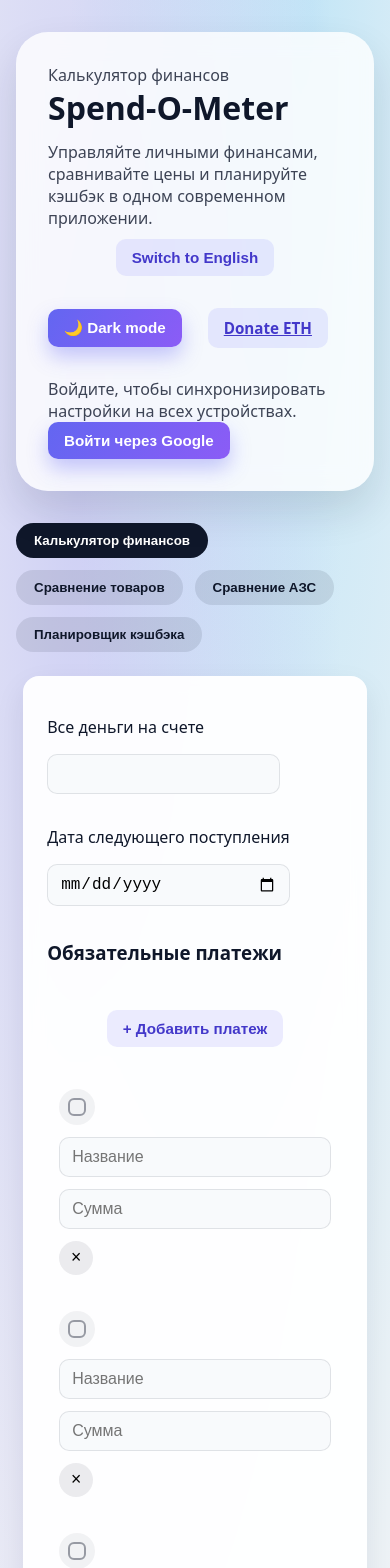
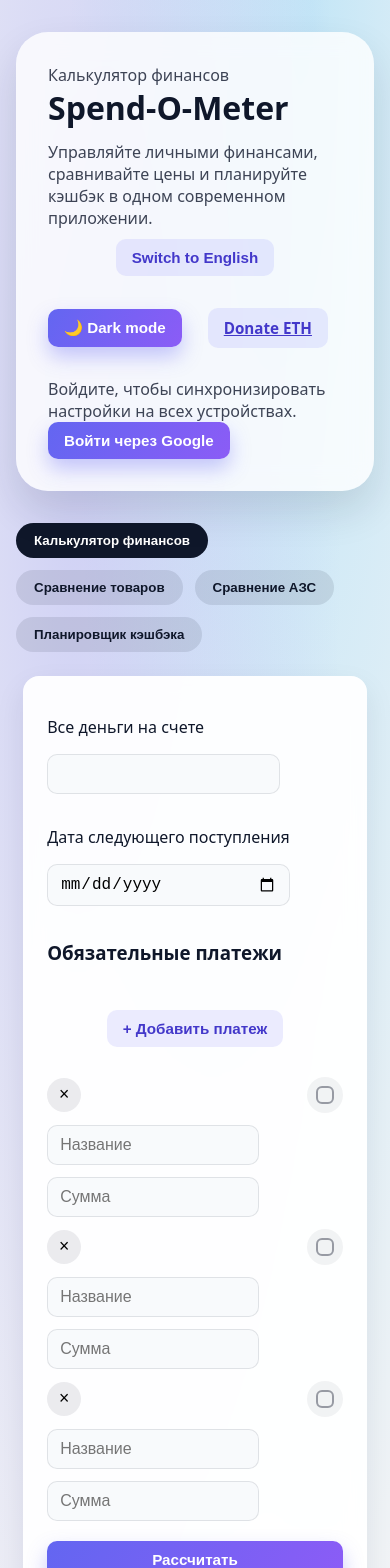
Before and after one commit to draganborn/spend-o-meter, a React (Vite) app: page / in a window 390 px wide. Shown: the top 1568 px of the page. Built offline with nearby package versions, Linux system fonts and the light colour scheme.

Commit message:
fix ui in fifanse calc

```diff
--- a/src/features/Finance/FinanceCalculator.jsx
+++ b/src/features/Finance/FinanceCalculator.jsx
@@ -11,7 +11,8 @@ import {
 import { safeStorage } from '../../hooks/useSafeLocalStorage';
 import { useLanguage, useTheme } from '../../context/AppProviders';
 import { useSheetSync } from '../../hooks/useSheetSync';
-import { objectsToRows, rowsToObjects } from '../../services/googleSheets';
+import { useAuth } from '../../context/AuthProvider';
+import { objectsToRows, rowsToObjects, sheetsApi } from '../../services/googleSheets';
 
 ChartJS.register(CategoryScale, LinearScale, BarElement, Tooltip, Legend);
 
@@ -28,6 +29,7 @@ const PAYMENT_HEADERS = [
   'last_paid_at',
   'is_active',
 ];
+const ALL_MONEY_CELL = 'Payments!I11';
 
 const generateId = () => crypto.randomUUID?.() || `${Date.now()}-${Math.random()}`;
 
@@ -91,6 +93,7 @@ const paymentsToSheet = items => [
 export function FinanceCalculator() {
   const { t, language } = useLanguage();
   const { theme } = useTheme();
+  const { accessToken } = useAuth();
   const [allMoney, setAllMoney] = useState('');
   const [nextPayDate, setNextPayDate] = useState('');
   const [payments, setPayments] = useState(() => normalizePayments());
@@ -107,6 +110,18 @@ export function FinanceCalculator() {
     mapFromSheet: paymentsFromSheet,
     mapToSheet: paymentsToSheet,
   });
+  const writeAllMoney = useCallback(
+    async value => {
+      if (!canSync || !accessToken) return;
+      try {
+        await sheetsApi.write(ALL_MONEY_CELL, [[value ?? '']], accessToken);
+      } catch (error) {
+        console.warn('Failed to sync total money to Google Sheets', error);
+        throw error;
+      }
+    },
+    [accessToken, canSync],
+  );
 
   useEffect(() => {
     const saved = safeStorage.getJSON(STORAGE_KEY);
@@ -141,6 +156,29 @@ export function FinanceCalculator() {
     };
   }, [canSync, pullPayments, hydratedRef, allMoney, nextPayDate]);
 
+  useEffect(() => {
+    if (!canSync || !accessToken) return;
+    let cancelled = false;
+    const fetchAllMoney = async () => {
+      try {
+        const response = await sheetsApi.read(ALL_MONEY_CELL, accessToken);
+        if (cancelled) return;
+        const value = response?.values?.[0]?.[0];
+        if (value !== undefined) {
+          setAllMoney(value);
+          const cached = safeStorage.getJSON(STORAGE_KEY) || {};
+          safeStorage.setJSON(STORAGE_KEY, { ...cached, allMoney: value });
+        }
+      } catch (error) {
+        console.warn('Failed to load total money from Google Sheets', error);
+      }
+    };
+    fetchAllMoney();
+    return () => {
+      cancelled = true;
+    };
+  }, [canSync, accessToken]);
+
   const persist = useCallback(
     (next, { sync = false } = {}) => {
       const payload = {
@@ -153,9 +191,12 @@ export function FinanceCalculator() {
         pushPayments(payload.payments).catch(error =>
           console.warn('Failed to sync payments to Google Sheets', error),
         );
+        writeAllMoney(payload.allMoney).catch(error =>
+          console.warn('Failed to sync total money to Google Sheets', error),
+        );
       }
     },
-    [allMoney, nextPayDate, payments, canSync, pushPayments],
+    [allMoney, nextPayDate, payments, canSync, pushPayments, writeAllMoney],
   );
 
   const handlePaymentChange = (id, field, value) => {
@@ -291,7 +332,7 @@ export function FinanceCalculator() {
             value={allMoney}
             onChange={e => {
               setAllMoney(e.target.value);
-              persist({ allMoney: e.target.value });
+              persist({ allMoney: e.target.value }, { sync: true });
             }}
           />
         </div>
@@ -328,6 +369,14 @@ export function FinanceCalculator() {
               className={`payment-entry ${payment.completed ? 'completed' : ''}`}
               key={payment.id}
             >
+             <button
+                type="button"
+                className="icon-btn danger"
+                title={finance?.paymentField?.deleteTitle}
+                onClick={() => removePayment(payment.id)}
+              >
+                ×
+              </button>
               <label className="payment-checkbox">
                 <input
                   type="checkbox"
@@ -350,14 +399,7 @@ export function FinanceCalculator() {
                 placeholder={finance?.paymentField?.amountPlaceholder}
                 onChange={e => handlePaymentChange(payment.id, 'amount', e.target.value)}
               />
-              <button
-                type="button"
-                className="icon-btn danger"
-                title={finance?.paymentField?.deleteTitle}
-                onClick={() => removePayment(payment.id)}
-              >
-                ×
-              </button>
+
             </div>
           ))}
         </div>
--- a/src/styles/main.scss
+++ b/src/styles/main.scss
@@ -243,6 +243,7 @@ textarea {
   background: rgba(248, 250, 252, 0.9);
   font-size: 1rem;
   transition: border 0.2s ease, background 0.2s ease;
+      grid-column: span 3 / span 3;
 }
 
 input:focus,
@@ -261,15 +262,56 @@ body[data-theme='dark'] textarea {
   color: inherit;
 }
 
+// .payment-entry {
+//   display: grid;
+//   grid-template-columns: auto repeat(auto-fit, minmax(160px, 1fr));
+//   gap: 12px;
+//   align-items: center;
+//   padding: 12px;
+//   border-radius: var(--radius-sm);
+//   transition: background 0.2s ease;
+
+// }
+
 .payment-entry {
   display: grid;
-  grid-template-columns: auto repeat(auto-fit, minmax(160px, 1fr));
+  grid-template-columns: auto auto 1fr 160px; /* кнопка, чекбокс, название, сумма */
   gap: 12px;
+  align-items: center; /* вертикальное центрирование всех ячеек */
+  column-gap: 16px;
+}
+
+/* кнопка и чекбокс — фиксированное выравнивание */
+.payment-entry > .icon-btn {
+  justify-self: start; /* по левому краю (или center/end по вкусу) */
+  width: 34px;
+  height: 34px;
+  padding: 0;
+  display: inline-grid;
+  place-items: center;
+}
+
+.payment-entry > .payment-checkbox {
+  justify-self: start;
+  display: inline-flex;
   align-items: center;
-  padding: 12px;
-  border-radius: var(--radius-sm);
-  transition: background 0.2s ease;
+  gap: 6px;
 }
+
+/* поля — растягиваются */
+.payment-entry input[type="text"] {
+  width: 100%;
+  min-width: 0; /* чтобы не ломать грид при длинных содержимом */
+}
+
+.payment-entry input[type="number"] {
+  width: 100%;
+  max-width: 160px; /* фиксированная ширина для суммы на десктопе */
+  min-width: 0;
+}
+
+
+
 
 .payment-entry.completed {
   background: rgba(16, 185, 129, 0.12);
@@ -294,6 +336,7 @@ body[data-theme='dark'] .payment-entry.completed {
   border-radius: 50%;
   background: rgba(15, 23, 42, 0.05);
   cursor: pointer;
+  grid-column-start: 6;
 }
 
 body[data-theme='dark'] .payment-checkbox {
@@ -438,6 +481,27 @@ body[data-theme='dark'] .favorite-meta {
 }
 
 @media (max-width: 768px) {
+
+  .payment-entry {
+    grid-template-columns: auto auto 1fr; /* оставляем 3 колонки */
+    grid-template-rows: auto auto; /* две строки */
+    grid-auto-flow: row;
+  }
+
+  /* Переносим поле суммы на вторую строку под названием */
+  .payment-entry input[type="number"] {
+    grid-column: 1 / -1; /* занимает всю ширину ряда */
+    max-width: none;
+  }
+
+  .payment-entry input[type="text"] {
+    grid-column: 1 / -1;
+  }
+
+  /* Кнопка и чекбокс остаются в первой строке в своих колонках */
+  .payment-entry > .icon-btn { align-self: center; }
+  .payment-entry > .payment-checkbox { align-self: center; }
+
   .hero-card {
     flex-direction: column;
   }
```
Also changed, not shown: firebase.json (added), 1 other file (tests, documents, lock files or other folders).
